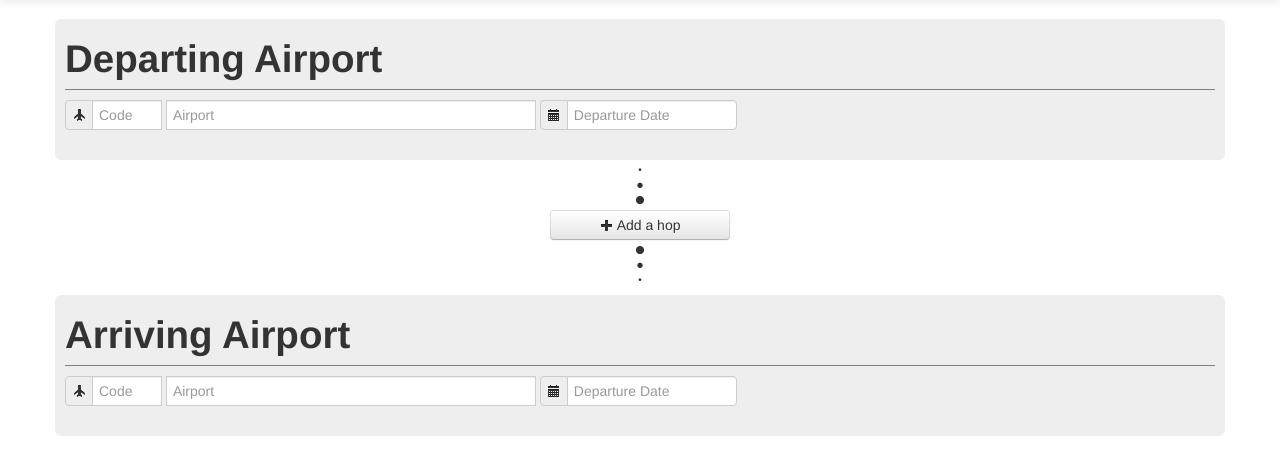
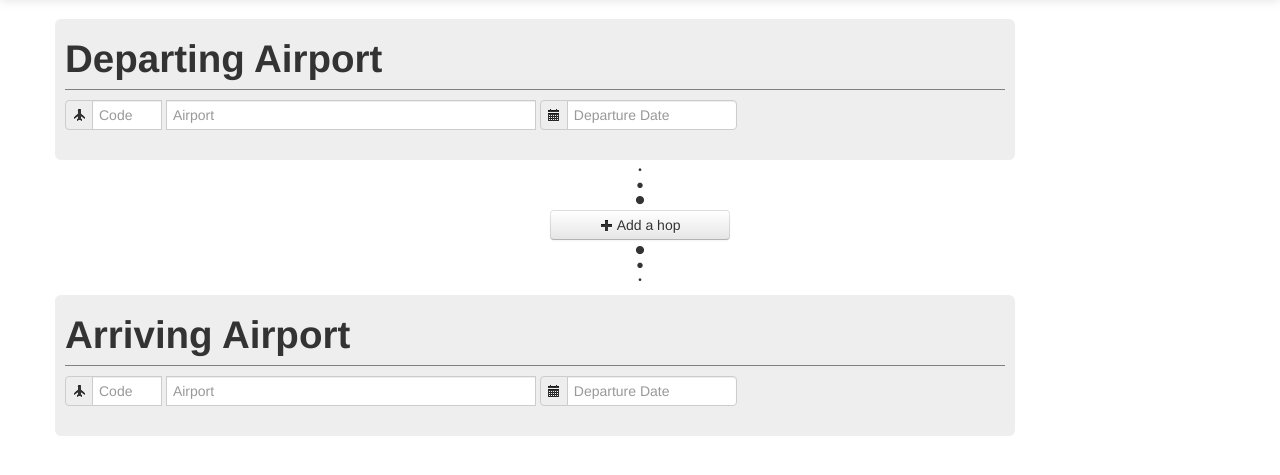
Before and after one commit to CraigPeden/ilwhack.namepending, a CodeIgniter app: page / in a window 1280 px wide. Shown: the part 41-516 px from the top of the page. Run offline with CodeIgniter, Linux system fonts and the light colour scheme; some libraries are stand-ins or nearby versions.

Commit message:
Hop Container

```diff
--- a/css/skyhopper.css
+++ b/css/skyhopper.css
@@ -39,6 +39,7 @@
 }
 
 .hop_container {
+	width: 940px;
 	padding: 10px 10px;
 	background-color: #eeeeee;
 	  -webkit-border-radius: 6px;
```
